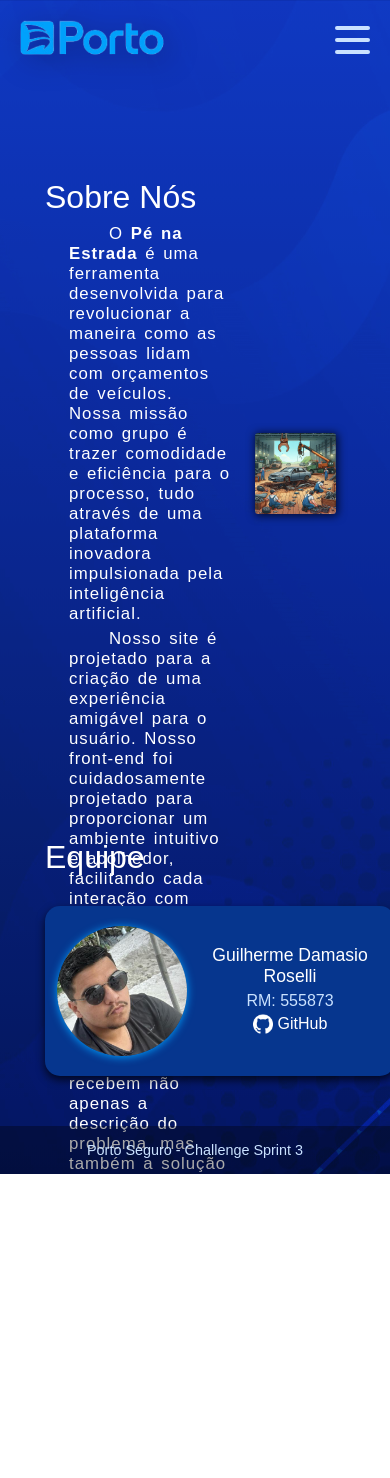
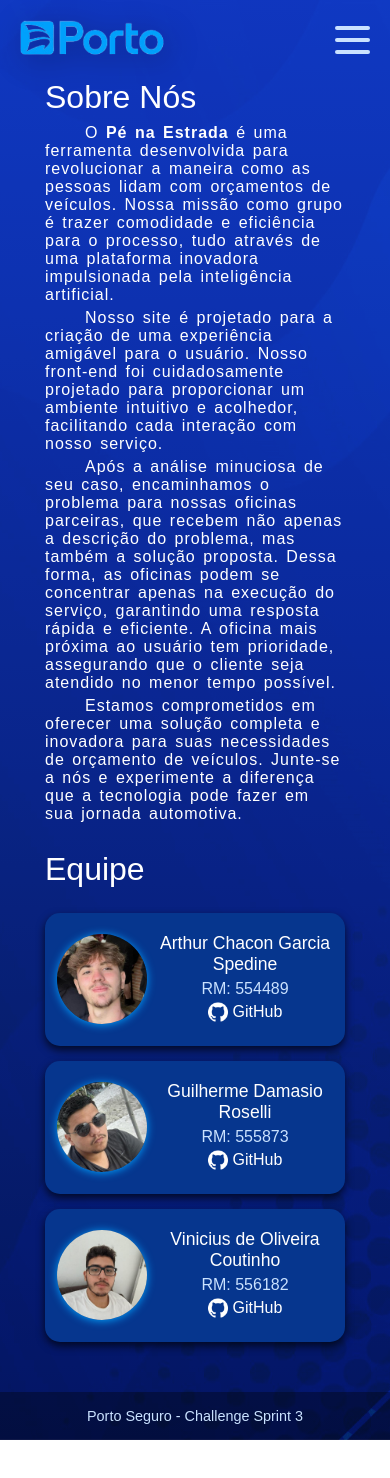
Before and after one commit to arthurspedine/pe-na-estrada-frontend, a React (Vite) app: page /sobrenos in a window 390 px wide. Shown: the top 1478 px of the page. After the commit the page ends 1440 px from the top, so only its background shows below. Built offline with nearby package versions, Linux system fonts and the light colour scheme.

Commit message:
feat: media query sobre nos

```diff
--- a/src/routes/sobrenos/index.tsx
+++ b/src/routes/sobrenos/index.tsx
@@ -24,6 +24,11 @@ export default function SobreNos() {
                             para o processo, tudo através de uma plataforma
                             inovadora impulsionada pela inteligência artificial.
                         </p>
+                        <img
+                            className='imagem_texto'
+                            src={ImagemPrincipal}
+                            alt='Imagem com mecanicos em volta de um carro'
+                        />
                         <p>
                             Nosso site é projetado para a criação de uma
                             experiência amigável para o usuário. Nosso front-end
@@ -54,7 +59,7 @@ export default function SobreNos() {
                     <img
                         // src='http://via.placeholder.com/150x150'
                         src={ImagemPrincipal}
-                        alt='Imagem teste'
+                        alt='Imagem com mecanicos em volta de um carro'
                     />
                 </div>
             </BannerDev>
@@ -63,16 +68,17 @@ export default function SobreNos() {
                 <h2>Equipe</h2>
                 <div className='container_cards'>
                     <CardDev
+                        nome='Arthur Chacon Garcia Spedine'
+                        rm='554489'
+                        usuario_github='arthurspedine'
+                        imagem_perfil={PerfilArthur}
+                    />
+
+                    <CardDev
                         nome='Guilherme Damasio Roselli'
                         rm='555873'
                         usuario_github='Guiroselli'
                         imagem_perfil={PerfilGui}
-                    />
-                    <CardDev
-                        nome='Arthur Chacon Garcia Spedine'
-                        rm='554489'
-                        usuario_github='arthurspedine'
-                        imagem_perfil={PerfilArthur}
                     />
 
                     <CardDev
--- a/src/styled.ts
+++ b/src/styled.ts
@@ -386,10 +386,14 @@ export const BannerDev = styled.section`
     /* h1 {
         position: absolute;
     } */
+    max-height: 70vh;
+    margin-top: 50px;
+    display: flex;
 
-    max-height: 70vh;
-    margin-top: 100px;
-    display: flex;
+    img {
+        border-radius: 3px;
+        box-shadow: 1px 1px 8px 1px rgba(0, 0, 0, 0.7);
+    }
 
     .banner_sobrenos {
         width: 70%;
@@ -411,6 +415,10 @@ export const BannerDev = styled.section`
             color: var(--cor-branco);
         }
 
+        .imagem_texto {
+            display: none;
+        }
+
         strong {
             font-weight: 600;
         }
@@ -421,9 +429,66 @@ export const BannerDev = styled.section`
         display: flex;
         align-items: center;
         img {
-            width: 90%;
-            border-radius: 3px;
-            box-shadow: 1px 1px 8px 1px rgba(0, 0, 0, 0.7);
+            width: 365px;
+        }
+    }
+
+    @media screen and (max-width: 1300px) {
+        .banner_sobrenos {
+            width: 60%;
+        }
+
+        .banner_imagem {
+            width: 40%;
+
+            img {
+                margin: auto;
+            }
+        }
+    }
+
+    @media screen and (max-width: 1023px) {
+        .banner_imagem {
+            display: none;
+        }
+
+        .banner_sobrenos {
+            width: 100%;
+
+            .imagem_texto {
+                display: block;
+                width: 340px;
+                float: right;
+                margin: 0 0 20px 20px;
+            }
+
+            .sobrenos_texto {
+                padding: 0.5rem 0;
+            }
+        }
+    }
+
+    @media screen and (max-width: 768px) {
+        .banner_sobrenos {
+            .imagem_texto {
+                width: 45%;
+                margin: 20px;
+                margin-right: 0;
+            }
+        }
+    }
+
+    @media screen and (max-width: 564px) {
+        max-height: none;
+        margin-top: 0;
+        .banner_sobrenos {
+            .imagem_texto {
+                display: none;
+            }
+
+            p {
+                font-size: 1rem;
+            }
         }
     }
 `
@@ -432,7 +497,9 @@ export const ConteudoDev = styled.div`
     display: flex;
     flex-direction: column;
     width: 100%;
-    margin-top: 70px;
+    margin-top: 15px;
+
+    gap: 10px;
 
     h2 {
         font-size: 2rem;
@@ -442,8 +509,7 @@ export const ConteudoDev = styled.div`
     .container_cards {
         display: flex;
         justify-content: space-around;
-
-        gap: 30px;
+        flex-wrap: wrap;
     }
 `
 
@@ -507,4 +573,13 @@ export const CardDevStyled = styled.div`
             transform: scale(1.1);
         }
     }
+
+    @media screen and (max-width: 564px) {
+        min-width: 300px;
+        margin-top: 15px;
+
+        #imgperfil {
+            width: 90px;
+        }
+    }
 `
```
